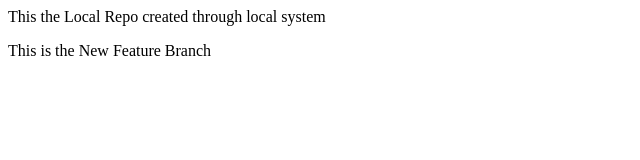
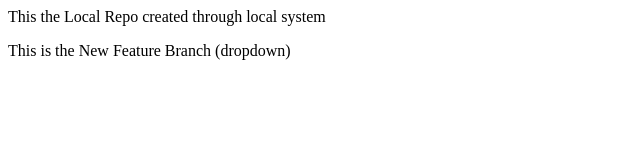
Before and after one commit to TheInfinityCoder/localRepo, a plain HTML site: page index.html in a window 1280 px wide. Shown: the full height of the page, 0-640 px from the left. Drawn offline with Linux system fonts and the light colour scheme.

Commit message:
Adding a Dropdown

```diff
--- a/index.html
+++ b/index.html
@@ -1,2 +1,2 @@
 <p>This the Local Repo created through local system</p>
-<p>This is the New Feature Branch</p>
+<p>This is the New Feature Branch (dropdown)</p>
```
